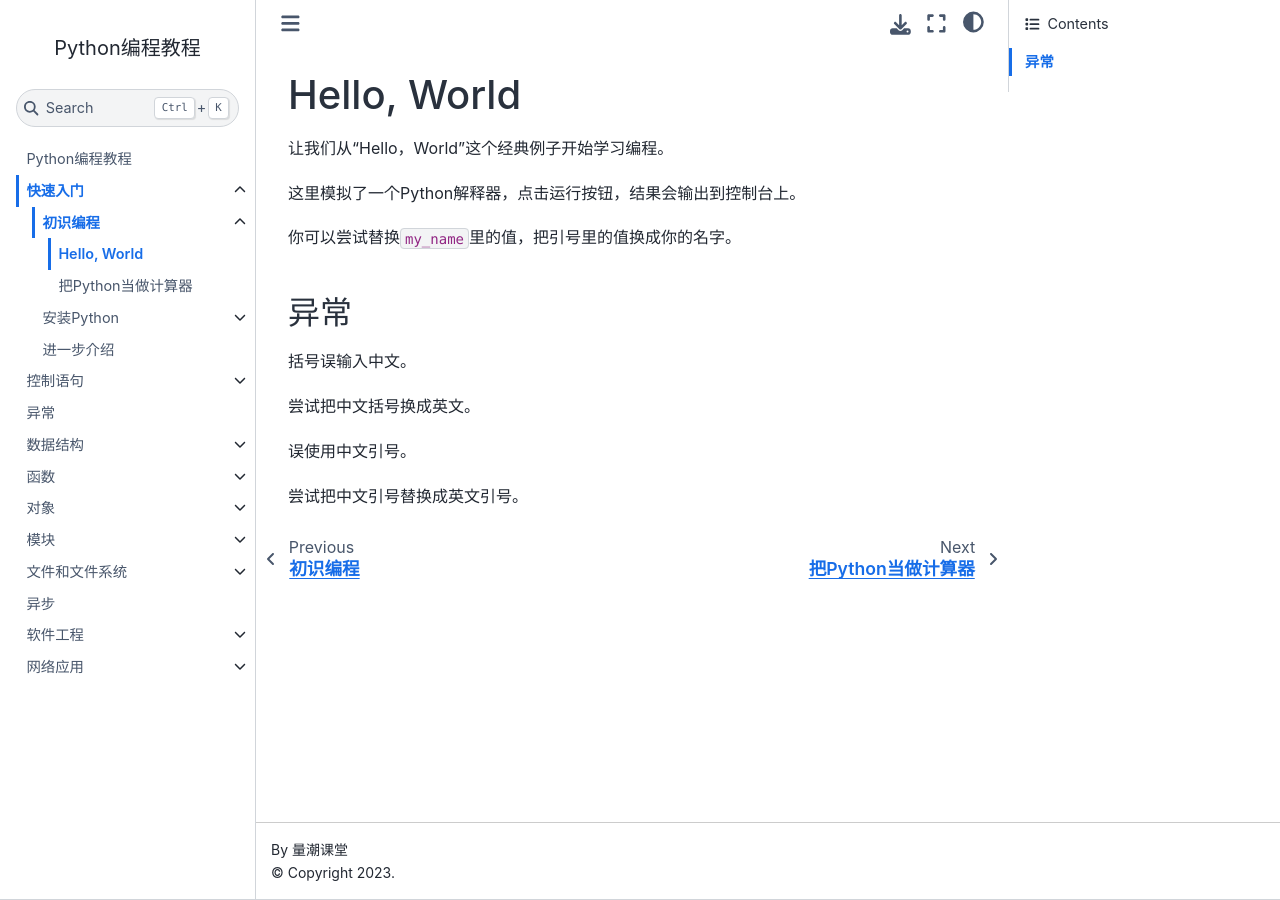
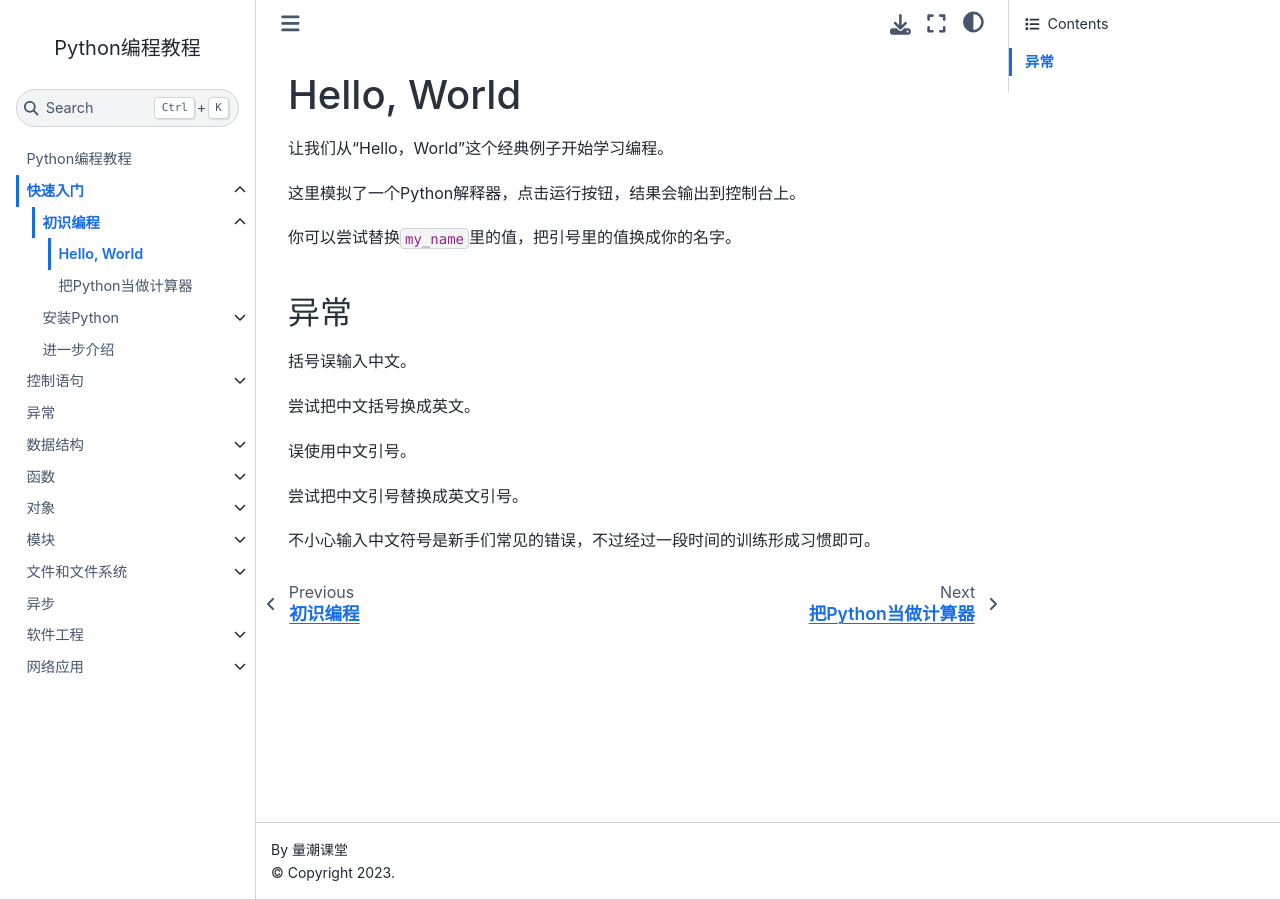
Before and after one commit to quanttide/quanttide-tutorial-of-python, a Jupyter Book: the page built from 01_quick_start/1_new_to_programming/1_hello_world.md, in a window 1280 px wide. Built offline with Jupyter Book 1.0.4 settings and Sphinx 7.4.7 and the Sphinx Book theme 1.1.4, drawn with Linux system fonts in a browser that asks for light colours.

Commit message:
feat: 维护课时1.1.1

````diff
--- a/01_quick_start/1_new_to_programming/1_hello_world.md
+++ b/01_quick_start/1_new_to_programming/1_hello_world.md
@@ -32,3 +32,5 @@ print(“Hello, World!”)
 ```
 
 尝试把中文引号替换成英文引号。
+
+不小心输入中文符号是新手们常见的错误，不过经过一段时间的训练形成习惯即可。
````
